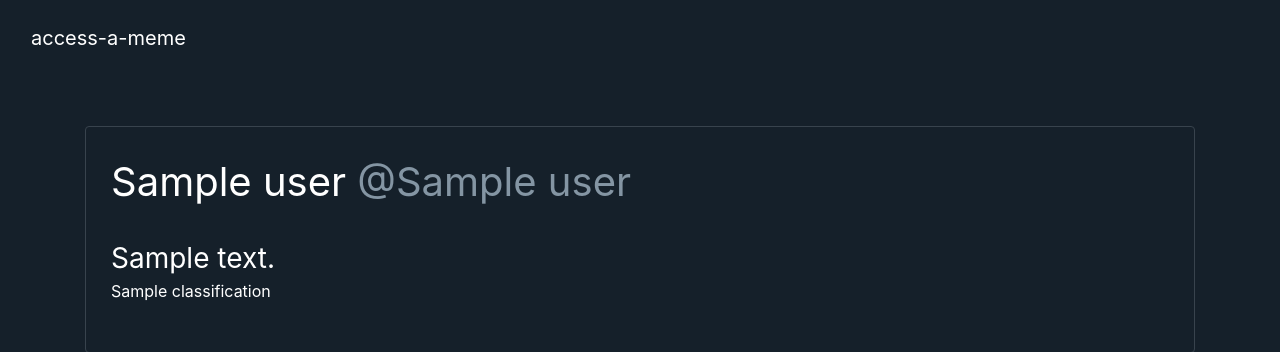
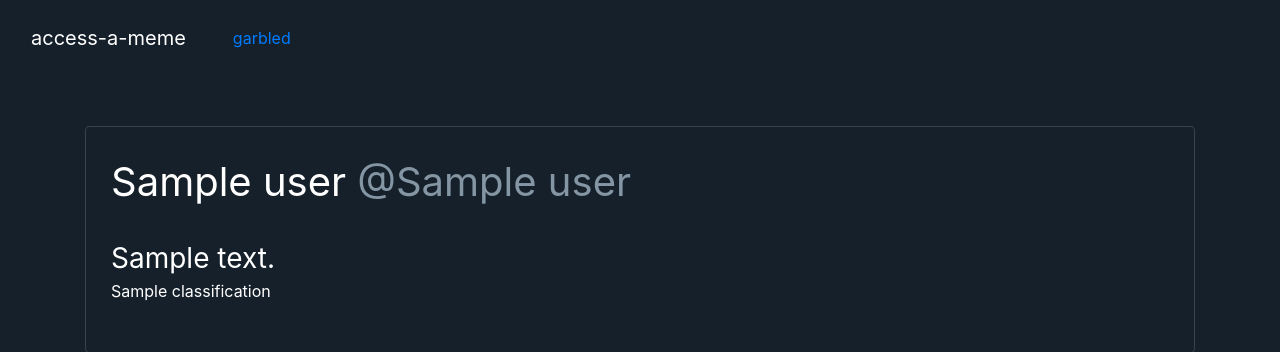
Before and after one commit to rachel-ng/access-a-meme, a Flask app: template templates/base.html in a window 1280 px wide. Shown: the top 352 px of the page. Run offline with Flask 2, Linux system fonts and the light colour scheme; the template is opened without the code that fills it: most values are stand-ins (such as "Sample title", 1, 10 or a date in 2020); some libraries are stand-ins or nearby versions.

Commit message:
added garbled version

```diff
--- a/app.py
+++ b/app.py
@@ -18,6 +18,12 @@ def root():
 		#print(tweet)
 	return render_template("base.html", timeline = timeline)
 
+@app.route('/garbled')
+def root():
+	timeline = twitter.get_timeline()
+	return render_template("base.html", timeline = timeline)
+
+
 if __name__ == '__main__':
     app.debug = True
     app.run()
--- a/templates/base.html
+++ b/templates/base.html
@@ -27,7 +27,8 @@
 
     <nav class="navbar navbar-expand-lg">
       <a class="navbar-brand" href="/">access-a-meme</a>
-    </nav>
+      <a class="nav-link" href="/garbled">garbled</a>
+	</nav>
 
 
     <!--
```
